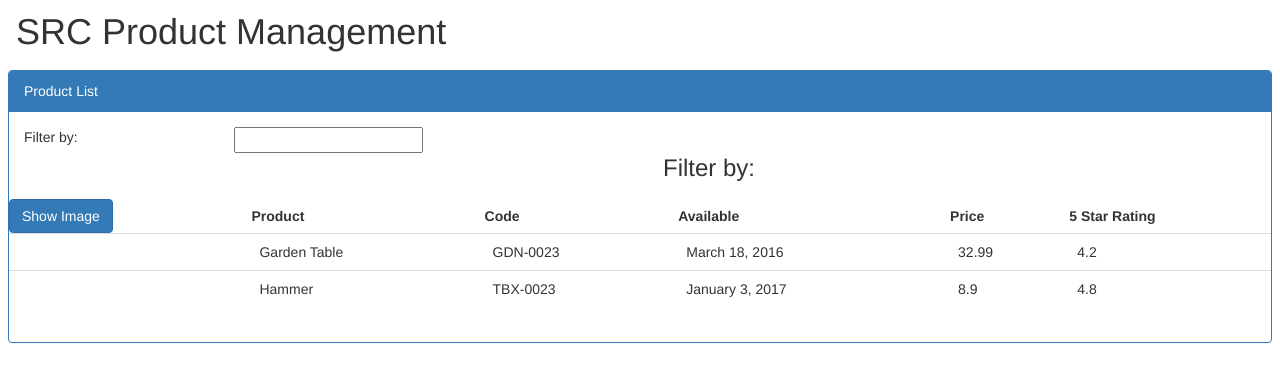
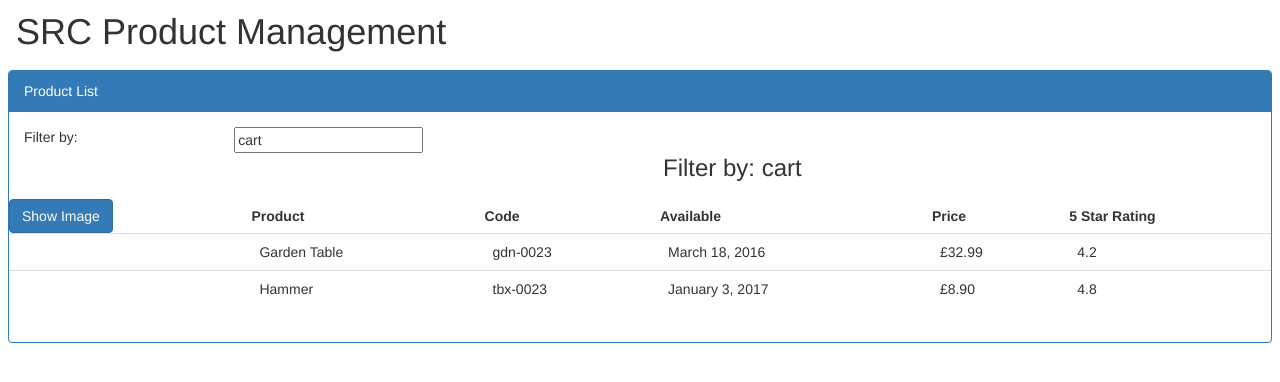
Before and after one commit to capu123/spm, an Angular app: page / in a window 1280 px wide. Shown: the top 382 px of the page. Built offline with nearby package versions, Linux system fonts and the light colour scheme.

Commit message:
implementing ngModel for inputs

```diff
--- a/src/app/products/product-list.component.html
+++ b/src/app/products/product-list.component.html
@@ -6,11 +6,11 @@
         <div class="row">
             <div class="col-md-2">Filter by:</div>
             <div class="col-md-4">
-                <input type="text" />
+                <input type="text" [(ngModel)]="listFilter" />
             </div>
             <div class="row">
                 <div class="col-md-6">
-                    <h3>Filter by: </h3>
+                    <h3>Filter by: {{listFilter}}</h3>
                 </div>
             </div>
             <div class="table-responsive">
@@ -41,9 +41,9 @@
                                      class="img-responsive">
                             </td>
                             <td>{{product.productName}}</td>
-                            <td>{{product.productCode}}</td>
+                            <td>{{product.productCode | lowercase}}</td>
                             <td>{{product.releaseDate}}</td>
-                            <td>{{product.price}}</td>
+                            <td>{{product.price | currency:'GBP':true:'1.2-2'}}</td>
                             <td>{{product.starRating}}</td>
                         </tr>
                     </tbody>
--- a/src/app/products/product-list.component.ts
+++ b/src/app/products/product-list.component.ts
@@ -9,6 +9,7 @@ export class ProductListComponent {
     imageWidth: number = 50;
     imageMargin: number = 2;
     showImage: boolean = false;
+    listFilter: string = 'cart';
     products: any[] = [
         {
             "productId": 2,
```
